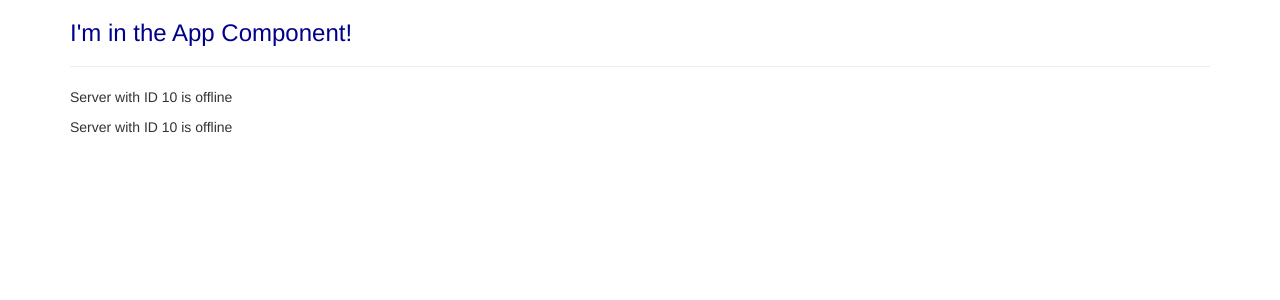
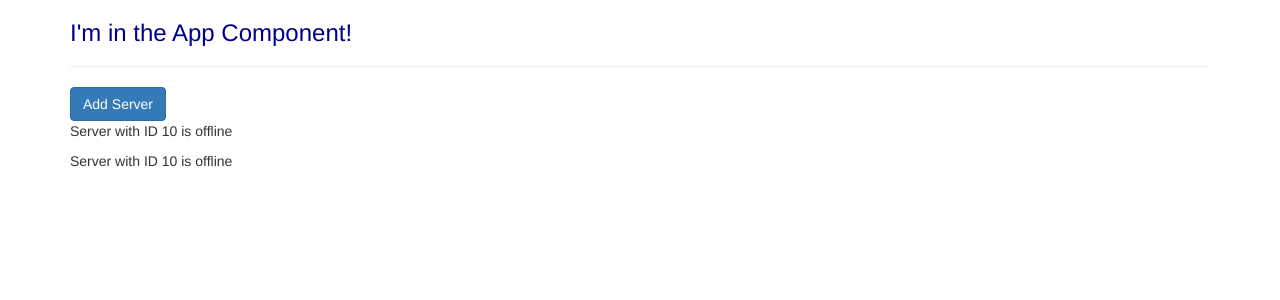
Before and after one commit to RicardoFazzi/Angular4, an Angular app: page / in a window 1280 px wide. Shown: the top 300 px of the page. Built offline with nearby package versions, Linux system fonts and the light colour scheme.

Commit message:
Lecture 24: Property Binding

```diff
--- a/src/app/servers/servers.component.html
+++ b/src/app/servers/servers.component.html
@@ -1,2 +1,5 @@
+<button
+  [disabled]="!allowNewServer"
+  class="btn btn-primary">Add Server</button>
 <app-server></app-server>
 <app-server></app-server>
--- a/src/app/servers/servers.component.ts
+++ b/src/app/servers/servers.component.ts
@@ -12,7 +12,12 @@
 })
 export class ServersComponent implements OnInit {
 
+  allowNewServer = false;
+
   constructor() {
+    setTimeout(() => {
+      this.allowNewServer = true;
+    } , 2000)
   }
 
   ngOnInit() {
```
